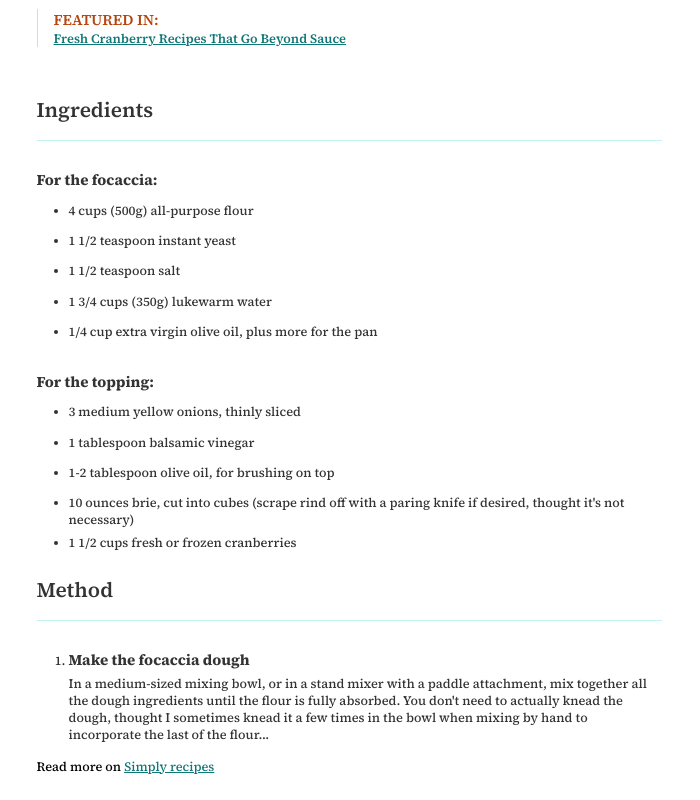
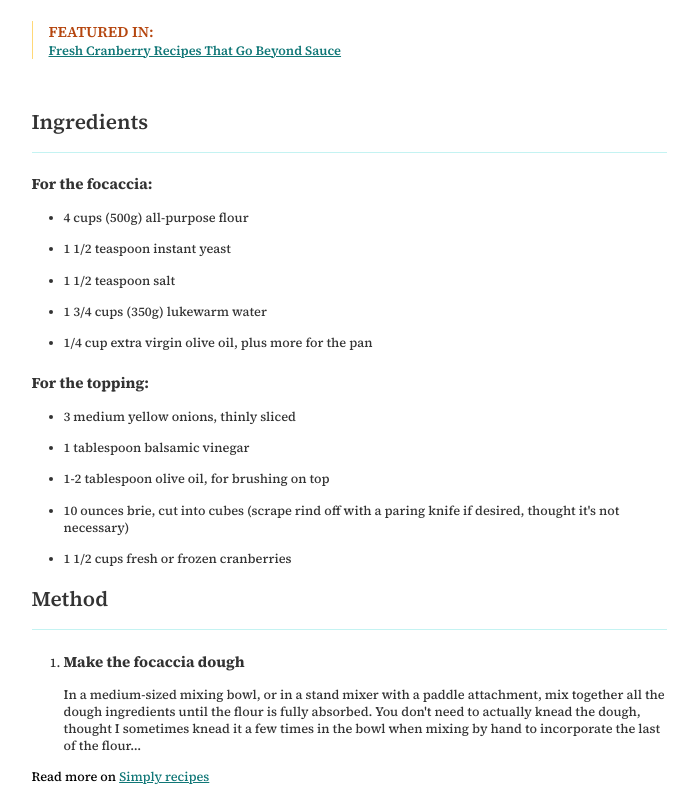
Before and after one commit to GiorgiaFormicola/U1_W1_D3, a plain HTML site: page index.html in a window 1280 px wide. Shown: the part 783-1583 px from the top of the page, without its empty margins (291-991 px from the left). Drawn offline with Linux system fonts and the light colour scheme.

Commit message:
Esercitazione aggiornata dopo debrief

```diff
--- a/index.html
+++ b/index.html
@@ -46,7 +46,7 @@
               <li>3 medium yellow onions, thinly sliced</li>
               <li>1 tablespoon balsamic vinegar</li>
               <li>1-2 tablespoon olive oil, for brushing on top</li>
-              <li><p>10 ounces brie, cut into cubes (scrape rind off with a paring knife if desired, thought it's not necessary)</p></li>
+              <li>10 ounces brie, cut into cubes (scrape rind off with a paring knife if desired, thought it's not necessary)</li>
               <li>1 1/2 cups fresh or frozen cranberries</li>
             </ul>
           </div>
--- a/style.css
+++ b/style.css
@@ -37,7 +37,7 @@ h1 {
   font-size: 2rem;
   line-height: 2rem;
   margin-top: 3.5rem;
-  margin-bottom: 1.5rem;
+  margin-bottom: 1.8rem;
 }
 
 ul,
@@ -50,13 +50,13 @@ header {
 }
 
 main {
-  width: 625px;
+  width: 635px;
   margin-inline: auto;
   color: #333333;
 }
 
 footer {
-  width: 625px;
+  width: 635px;
   padding: 0.9rem 0;
   margin-inline: auto;
 }
@@ -89,7 +89,6 @@ a {
 .recipe-video video {
   width: 100%;
   border-radius: 8px;
-  /* text-shadow: 4px 4px 8px #dce0e3; */
   box-shadow: 4px 4px 8px #dce0e3;
 }
 
@@ -124,18 +123,17 @@ a {
   border-bottom: 1px solid #c4f3f2;
   font-weight: 600;
   font-size: 1.3rem;
-  margin-bottom: 1.5rem;
 }
 .list {
-  margin-top: 1.2rem;
+  margin-top: 1.3rem;
   padding-inline-start: 0rem;
-  line-height: 1.9rem;
 }
 
 .method {
-  margin-top: 1rem;
+  margin-top: 1.3em;
 }
 
-.list p {
-  line-height: normal;
+li,
+li p {
+  margin-top: 0.9rem;
 }
```
